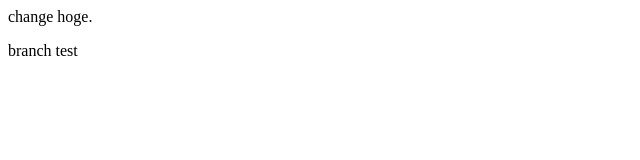
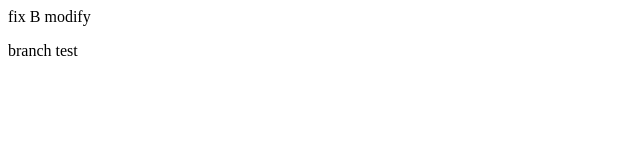
Before and after one commit to yugiura/techachademy, a plain HTML site: page hoge.html in a window 1280 px wide. Shown: the full height of the page, 0-640 px from the left. Drawn offline with Linux system fonts and the light colour scheme.

Commit message:
fix B finished

```diff
--- a/hoge.html
+++ b/hoge.html
@@ -1,4 +1,4 @@
 <html>
-change hoge.
+<p>fix B modify</p>
 <p>branch test</p>
 </html>
```
